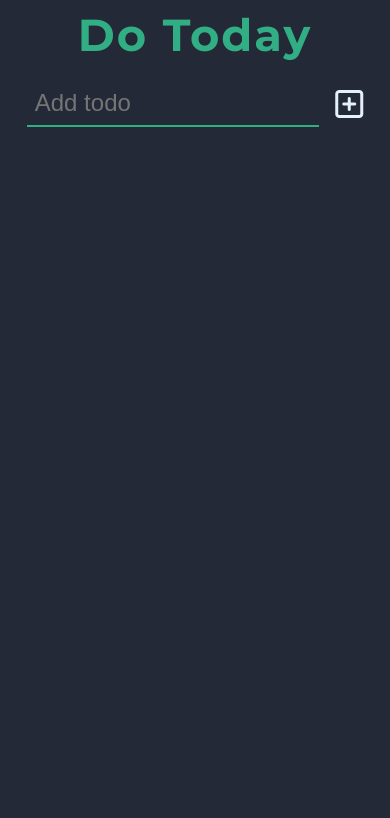
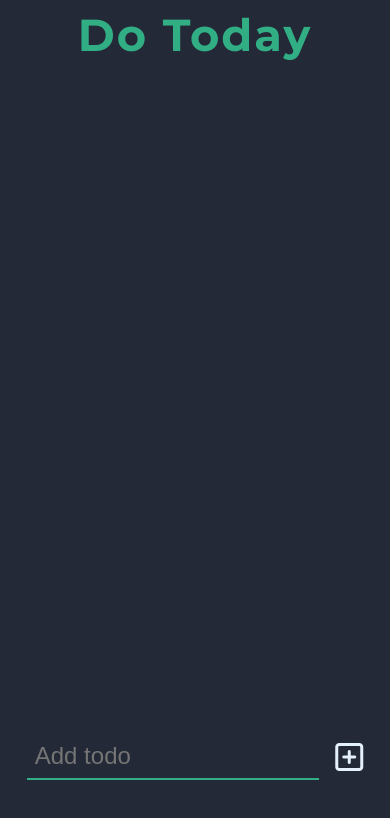
Before and after one commit to isaacruiz0/DoToday, a website: page index.html in a window 390 px wide. Drawn offline with Linux system fonts and the light colour scheme.

Commit message:
made the mobile version more ux

```diff
--- a/styles/style.scss
+++ b/styles/style.scss
@@ -13,7 +13,7 @@ $secondary-text-color: #32ae85;
     display: none;
 }
 body{
-    min-height: 100%;
+    min-height: 100vh;
     width: 100%;
     background-color: $background-color;
     font-family: 'Montserrat', sans-serif;
@@ -21,6 +21,7 @@ body{
     display: flex;
     flex-direction: column;
     align-items: center;
+
     h1{
         color: $secondary-text-color;
         text-align: left;
@@ -35,9 +36,15 @@ body{
         display: flex;
         justify-content: center;
         align-items: center;
+        background-color: $background-color;
 
         gap: 1rem;
         width: 100%;
+        @media screen and (max-width: 415px){
+            position: fixed;
+            bottom: 0;
+            padding: 1rem 0 4rem;
+        }
         input[type="text"]{
             background-color: transparent;
             border: none;
@@ -82,6 +89,10 @@ body{
         display: flex;
         align-items: center;
         justify-content: center;
+        padding-bottom: 8rem;
+        @media screen and (max-width){
+            flex-direction: column-reverse;
+        }
         ul{
             width: 50%;
             gap: 1rem;
@@ -102,7 +113,7 @@ body{
                 cursor: pointer;
                 font-size: 1.75rem;
                 @media screen and (max-width: 415px){
-                    font-size: 1.25rem;
+                    font-size: 1.5rem;
                 }
 
                 span{
```
Also changed, not shown: styles/style.css, 1 other file.
